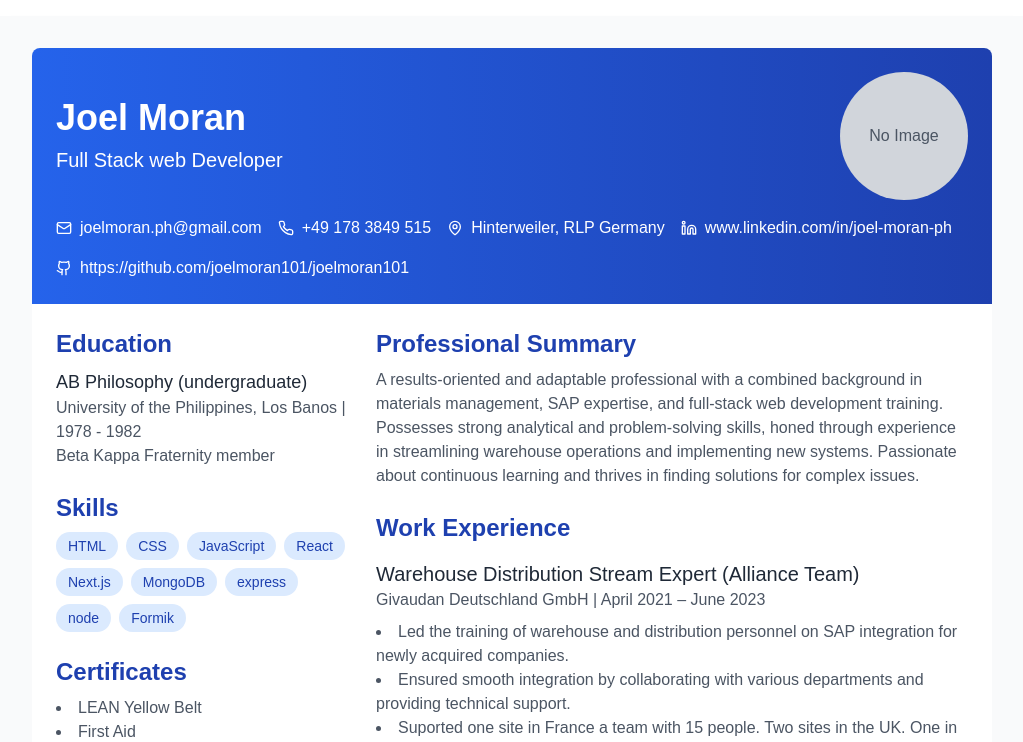
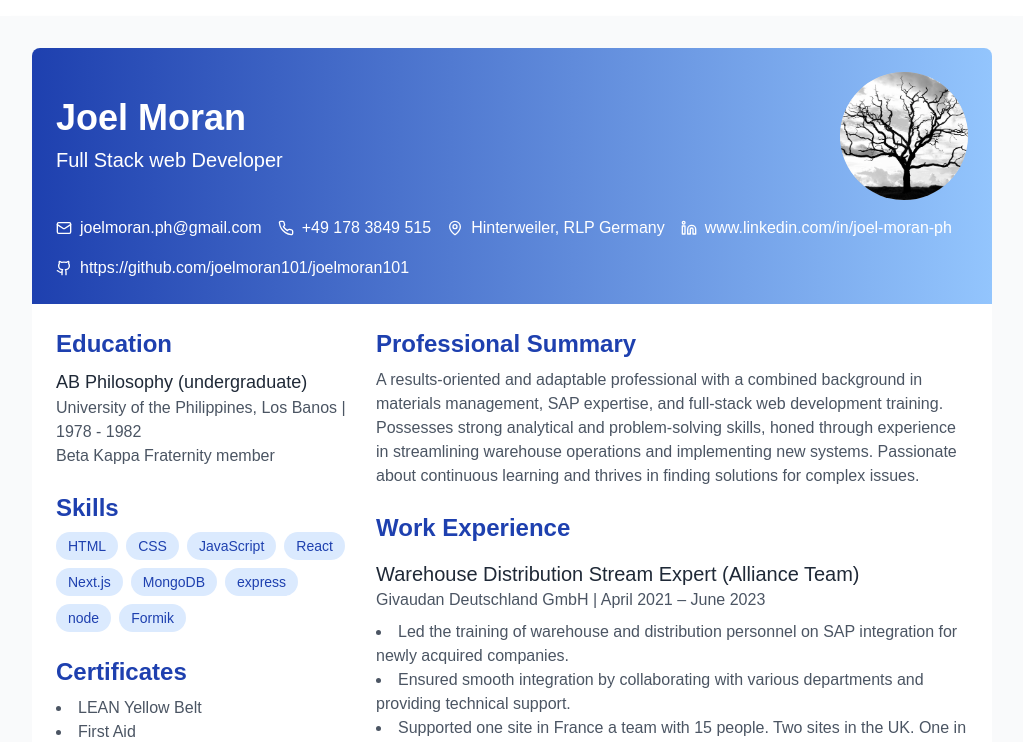
Before and after one commit to joelmoran101/my-cv-2024, a Next.js app: page / in a window 1280 px wide. Shown: the top 742 px of the page, without its empty margins (128-1151 px from the left). Built offline with nearby package versions, Linux system fonts and the light colour scheme.

Commit message:
jm:added an assets/images folder where the profile image is stored from which the the file gets it.

```diff
--- a/components/enhanced-cv-template.tsx
+++ b/components/enhanced-cv-template.tsx
@@ -2,50 +2,37 @@
 import { Mail, Phone, MapPin, Linkedin, Github, Printer } from 'lucide-react'
 import { useState } from 'react'
 import { Button } from './button'
-import { Input } from './input'
-import { Label } from './label'
+import Image from 'next/image'
+import profileImageSrc from '../public/assets/images/solitude.png'
 
 export default function EnhancedCVTemplate() {
-  const [profileImage, setProfileImage] = useState<string | null>(null)
-
-  const handleImageUpload = (event: React.ChangeEvent<HTMLInputElement>) => {
-    const file = event.target.files?.[0]
-    if (file) {
-      const reader = new FileReader()
-      reader.onloadend = () => {
-        setProfileImage(reader.result as string)
-      }
-      reader.readAsDataURL(file)
-    }
-  }
+  const [showMore, setShowMore] = useState(false)
 
   const handlePrint = () => {
     window.print()
   }
 
+  const handleShowMore = () => {
+    setShowMore(!showMore)
+  }
+
   return (
     <div className="max-w-5xl mx-auto p-8 bg-gray-50 shadow-lg print:shadow-none">
-      <header className="bg-gradient-to-r from-blue-600 to-blue-800 text-white p-6 rounded-t-lg print:break-inside-avoid">
+      <header className="bg-gradient-to-r from-blue-800 to-blue-300 text-white p-6 rounded-t-lg print:break-inside-avoid">
         <div className="flex items-center justify-between">
           <div>
             <h1 className="text-4xl font-bold">Joel Moran</h1>
             <p className="text-xl mt-2">Full Stack web Developer</p>
           </div>
-          <div className="relative w-32 h-32">
-            {profileImage ? (
-              <img src={profileImage} alt="Profile" className="w-full h-full object-cover rounded-full" />
-            ) : (
-              <div className="w-full h-full bg-gray-300 rounded-full flex items-center justify-center">
-                <span className="text-gray-600">No Image</span>
+          <div className="relative w-32 h-32 rounded-full overflow-hidden">
+            <div className="w-full h-full bg-gray-300 rounded-full flex items-center justify-center overflow-hidden">
+              <Image
+                src={profileImageSrc}
+                alt="Profile"
+                layout="fill"
+                objectFit="cover"
+              />
             </div>
-            )}
-            <input
-              type="file"
-              accept="image/*"
-              onChange={handleImageUpload}
-              className="absolute inset-0 opacity-0 cursor-pointer"
-              title="Upload profile picture"
-            />
           </div>
         </div>
         <div className="mt-4 flex flex-wrap gap-4">
@@ -72,6 +59,7 @@ export default function EnhancedCVTemplate() {
         </div>
       </header>
 
+      <div className={`overflow-y-auto ${showMore ? 'max-h-screen' : 'max-h-[80vh]'} transition-all duration-500`}>
         <div className="flex gap-6 p-6 bg-white rounded-b-lg">
           <aside className="w-1/3 space-y-6">
             <section>
@@ -122,15 +110,16 @@ export default function EnhancedCVTemplate() {
 
             <section>
               <h2 className="text-2xl font-semibold text-blue-800 mb-4">Work Experience</h2>
-            {[1, 2].map((job) => (
-              <div key={job} className="mb-4">
+              <div className="mb-4">
                 <h3 className="text-xl font-medium text-gray-800">Warehouse Distribution Stream Expert (Alliance Team)</h3>
                 <p className="text-gray-600">Givaudan Deutschland GmbH | April 2021 – June 2023</p>
                 <ul className="list-disc list-inside text-gray-600 mt-2">
                   <li>Led the training of warehouse and distribution personnel on SAP integration for newly acquired companies.</li>
                   <li>Ensured smooth integration by collaborating with various departments and providing technical support.</li>
-                  <li>Suported one site in France a team with 15 people. Two sites in the UK. One in Germany, another in Vietnam and in the Netherlands </li>
+                  <li>Supported one site in France a team with 15 people. Two sites in the UK. One in Germany, another in Vietnam and in the Netherlands </li>
                 </ul>
+              </div>
+              <div className="mb-4">
                 <h3 className="text-xl font-medium text-gray-800">Materials Management & Planning/Implementation, Key-User (SCM) for the Flex /Comarch ERM</h3>
                 <p className="text-gray-600">Josef Meeth GmbH & Co. KG | Feb 2018 – March 2021</p>
                 <ul className="list-disc list-inside text-gray-600 mt-2">
@@ -138,6 +127,8 @@ export default function EnhancedCVTemplate() {
                   <li>Oversaw inbound deliveries and maintained quality control of raw materials.</li>
                   <li>Part of the team responsible for the planning and implementation of the Flex/Comarch ERM</li>
                 </ul>
+              </div>
+              <div className="mb-4">
                 <h3 className="text-xl font-medium text-gray-800">SAP Power-User / 1st Level Support (DIS) and Warehouse Supervisor</h3>
                 <p className="text-gray-600">Givaudan Deutschland GmbH | June 2005 – Jan 2018</p>
                 <ul className="list-disc list-inside text-gray-600 mt-2">
@@ -148,11 +139,11 @@ export default function EnhancedCVTemplate() {
                   <li>Led the implementation of a new VNA warehouse system for increased efficiency.</li>
                 </ul>
               </div>
-            ))}
             </section>
           </main>
         </div>
-
+      </div>
+      <div className="fixed bottom-0 left-8 p-4">
         <Button
           onClick={handlePrint}
           className="mt-4 bg-blue-600 text-white px-4 py-2 rounded hover:bg-blue-700 transition-colors print:hidden"
@@ -161,5 +152,6 @@ export default function EnhancedCVTemplate() {
           Print CV
         </Button>
       </div>
+    </div>
   )
 }
```
Also changed, not shown: public/assets/images/solitude.png (added). Lines whose indentation alone changed are shown as unchanged.
